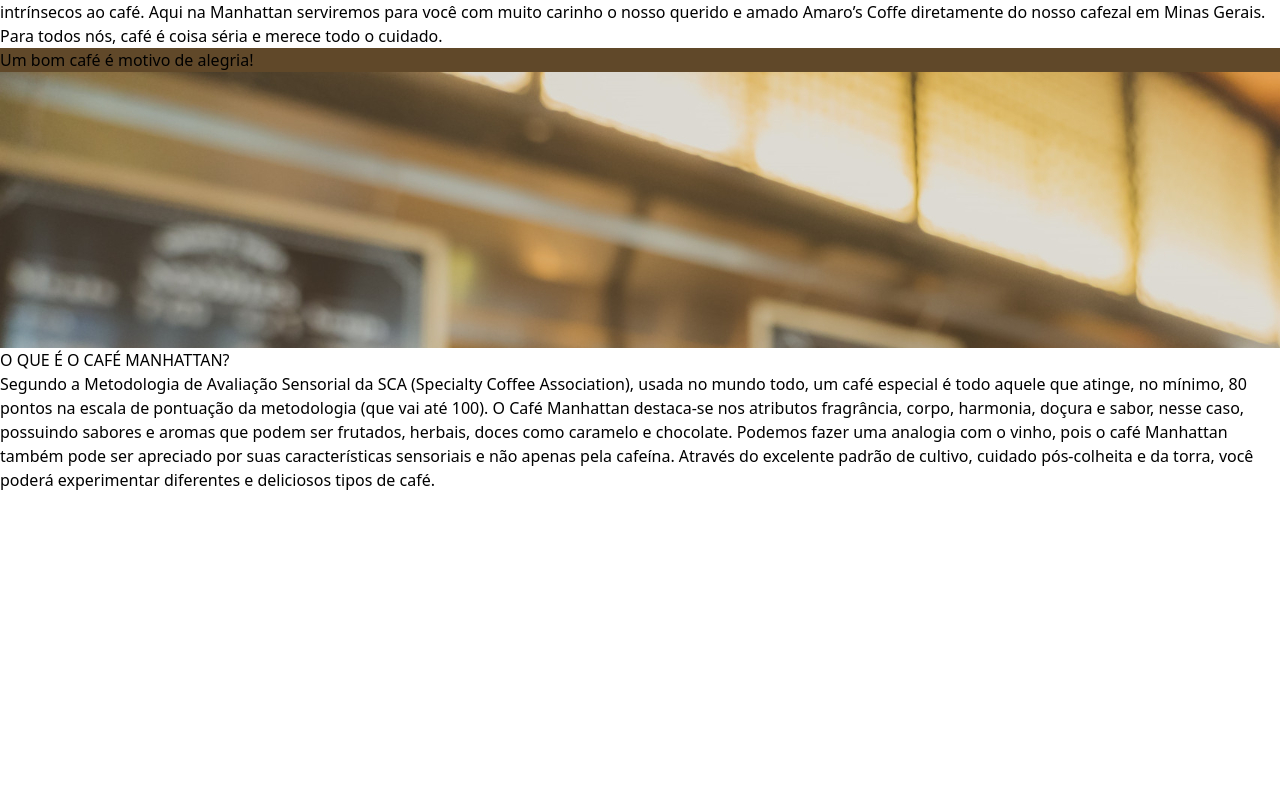
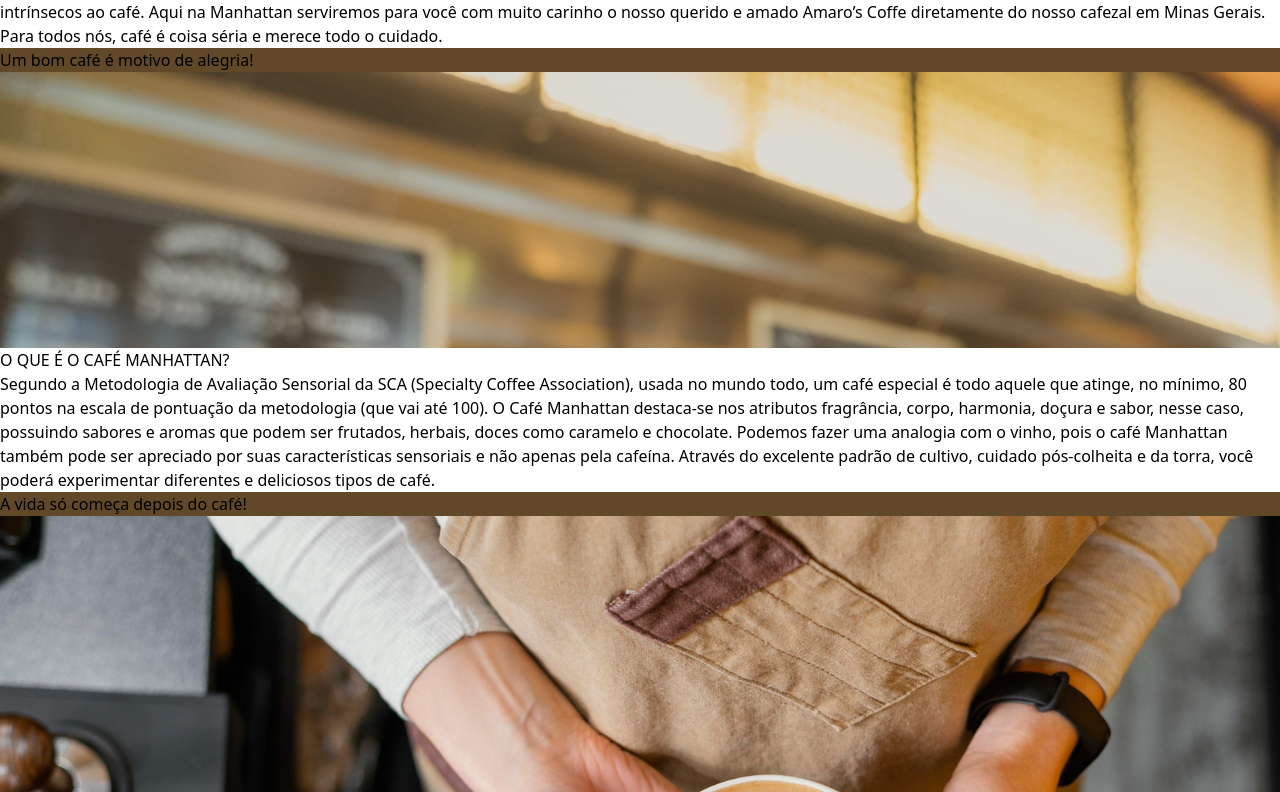
Before and after one commit to Daniel-wews/cafeteria, a React (Vite) app: page / in a window 1280 px wide. Shown: the part 2120-2912 px from the top of the page. Before the commit the page ends 2612 px from the top, so only its background shows below. Built offline with nearby package versions, Linux system fonts and the light colour scheme.

Commit message:
secao o que é o cafe concluida

```diff
--- a/src/App.jsx
+++ b/src/App.jsx
@@ -3,6 +3,7 @@
 import Header from "./components/header/header";
 import Informacao from "./components/informacao/informacao";
 import Informacoes from "./components/informacoes/informacaoes";
+import OQueEOCafe from "./components/OQueEOCafe/OQueEOCafe";
 
 export default function App() {
   return (
@@ -12,6 +13,7 @@
       <Informacao/>
       <BomCafe/>
       <Informacoes/>
+      <OQueEOCafe/>
     </>
   )
 }
--- /dev/null
+++ b/src/components/OQueEOCafe/OQueEOCafe.jsx
@@ -0,0 +1,19 @@
+// OQueEOCafe.js
+
+import React from 'react';
+import parallax3Image from '../../assets/parallax-imagem3.jpg';
+
+function OQueEOCafe() {
+  return (
+    <div className="oqueéocafe relative bg-cover bg-fixed flex items-center justify-center" style={{
+      backgroundImage: `url(${parallax3Image})`,
+      height: '300px', // Altura definida para garantir que o conteúdo seja visível
+    }}>
+      <h3 className="bg-gray-200 text-white text-center text-lg px-4 py-2 rounded-md" style={{ backgroundColor: '#604829' }}>
+        A vida só começa depois do café!
+      </h3>
+    </div>
+  );
+}
+
+export default OQueEOCafe;
```
